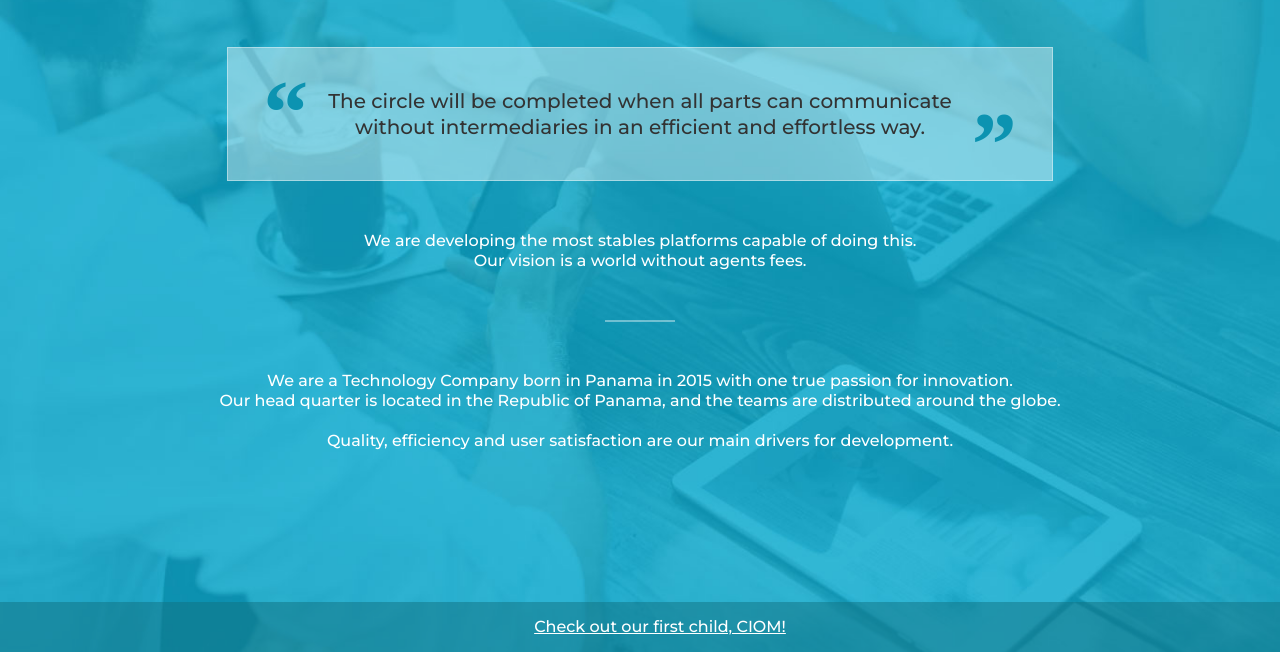
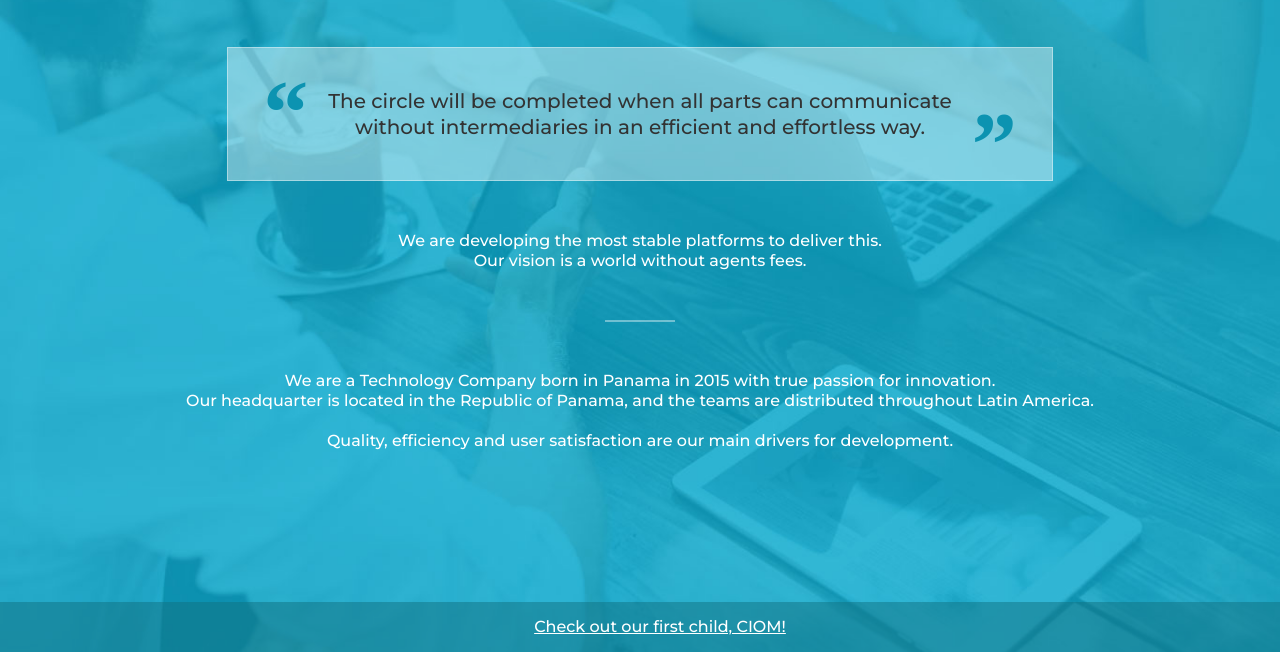
Before and after one commit to ciom-tech/ciom-corp, a plain HTML site: page CircleComplete/Website/index.html in a window 1280 px wide. Shown: the part 148-800 px from the top of the page. Drawn offline with Linux system fonts and the light colour scheme.

Commit message:
correcciones ortograficas

```diff
--- a/CircleComplete/Website/index.html
+++ b/CircleComplete/Website/index.html
@@ -38,9 +38,9 @@
 			<p>The circle will be completed when all parts can communicate<br class="rsp_hide-mobile"> without intermediaries in an efficient and effortless way.</p>
 		</section>
 		<section>
-			<p>We are developing the most stables platforms capable of doing this.<br>Our vision is a world without agents fees.</p>
+			<p>We are developing the most stable platforms to deliver this.<br>Our vision is a world without agents fees.</p>
 			<div class="divider"></div>
-			<p>We are a Technology Company born in Panama in 2015 with one true passion for innovation.<br>Our head quarter is located in the Republic of Panama, and the teams are distributed around the globe.</p>
+			<p>We are a Technology Company born in Panama in 2015 with true passion for innovation.<br>Our headquarter is located in the Republic of Panama, and the teams are distributed throughout Latin America.</p>
 			<p><strong>Quality, efficiency and user satisfaction are our main drivers for development.</strong></p>
 		</section>
 		<section class="cnt_message">
```
